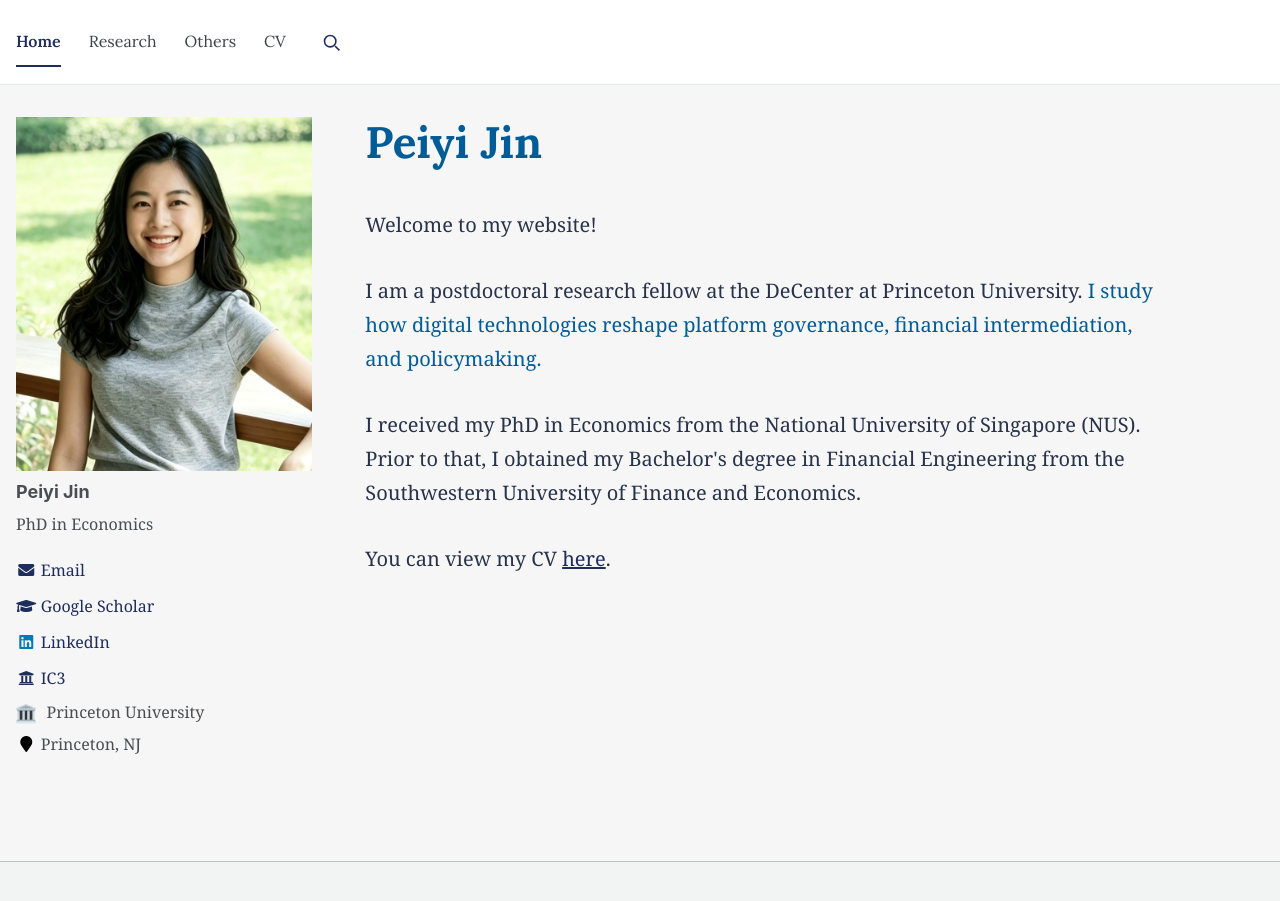
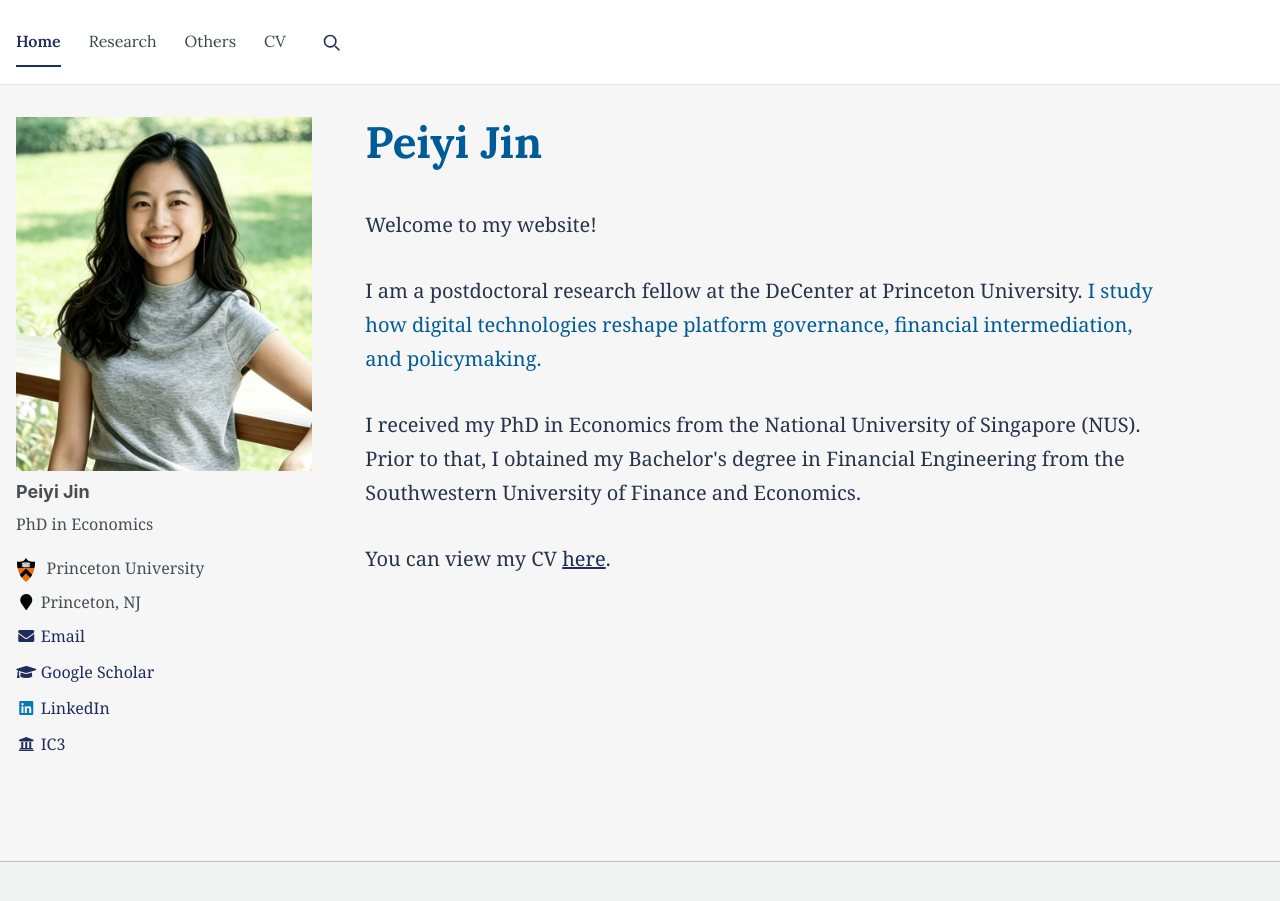
Before and after one commit to peiyi-jin/peiyi-jin.github.io, a Jekyll site: the page built from _pages/about.md, in a window 1280 px wide and 926 px high. Shown: the top 901 px of the window. Built offline with Jekyll 4.4.1, drawn with Linux system fonts in a browser that asks for light colours; some web fonts are replaced.

Commit message:
Move affiliation and location above contacts and use Princeton shield

```diff
--- a/_includes/author-profile.html
+++ b/_includes/author-profile.html
@@ -22,6 +22,17 @@
   <div class="author__urls-wrapper">
     <button class="btn btn--inverse">Follow</button>
     <ul class="author__urls social-icons">
+      {% if author.institution %}
+        <li>
+          <img src="{{ base_path }}/assets/images/princeton-shield.svg"
+               alt=""
+               style="width: 1.25em; height: 1.5em; object-fit: contain; vertical-align: middle; margin-right: 0.4em;">
+          {{ author.institution }}
+        </li>
+      {% endif %}
+      {% if author.location %}
+        <li><i class="fa fa-fw fa-map-marker" aria-hidden="true"></i> {{ author.location }}</li>
+      {% endif %}
       {% if author.employer %}
         <li><i class="fa fa-fw fa-map-marker" aria-hidden="true"></i> {{ author.employer }}</li>
       {% endif %}
@@ -106,17 +117,6 @@
       {% if author.vine %}
         <li><a href="https://vine.co/u/{{ author.vine }}"><i class="fab fa-fw fa-vine" aria-hidden="true"></i> Vine</a></li>
       {% endif %}
-      {% if author.institution %}
-        <li>
-          <img src="{{ base_path }}/images/institution-icon.png"
-               alt=""
-               style="width: 1.25em; height: 1.25em; vertical-align: middle; margin-right: 0.4em;">
-          {{ author.institution }}
-        </li>
-      {% endif %}
-      {% if author.location %}
-        <li><i class="fa fa-fw fa-map-marker" aria-hidden="true"></i> {{ author.location }}</li>
-      {% endif %}
       {% if author.pubmed %}
         <li><a href="{{ author.pubmed }}"><i class="ai ai-pubmed-square ai-fw"></i> PubMed</a></li>
       {% endif %}
```
Also changed, not shown: assets/images/princeton-shield.svg (added).
